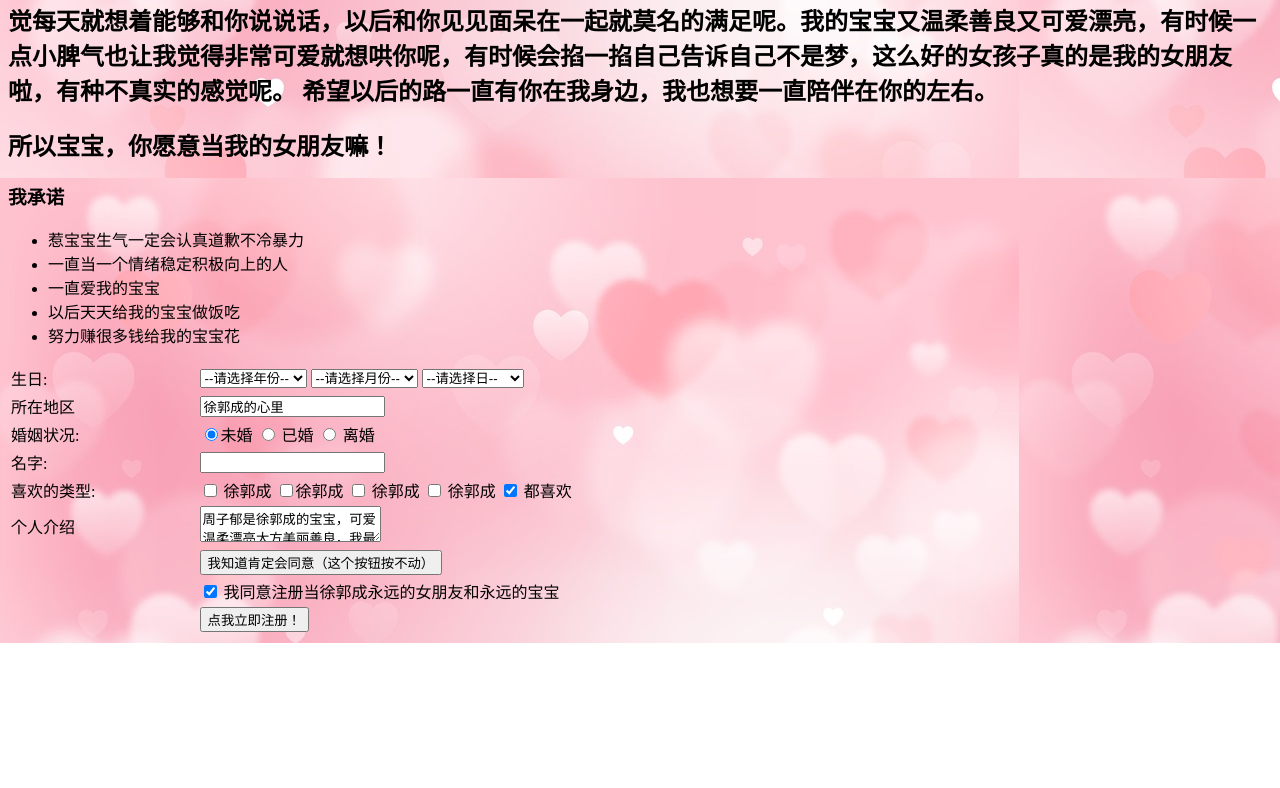
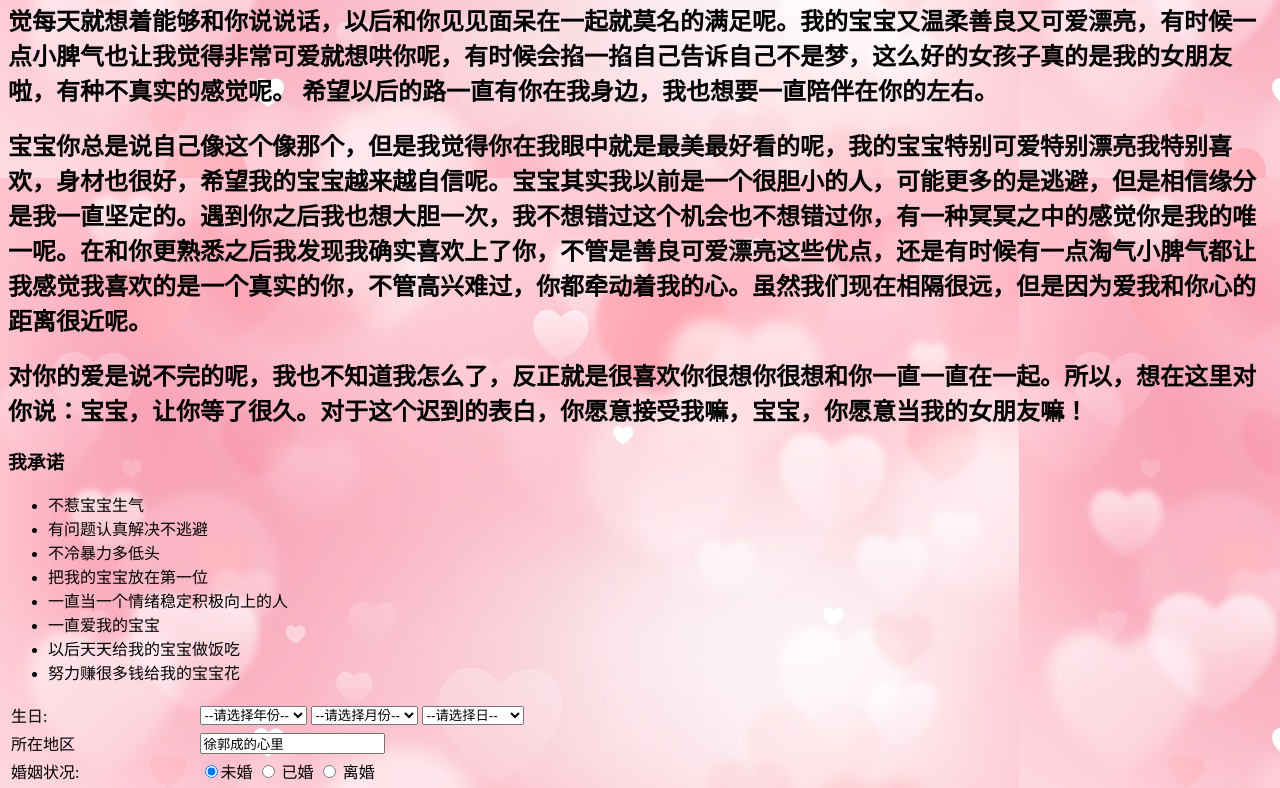
Before and after one commit to Kahuyo/Kahuyo1.github-io, a plain HTML site: page index.html in a window 1280 px wide. Shown: the part 472-1260 px from the top of the page. Before the commit the page ends 1115 px from the top, so only its background shows below. Drawn offline with Linux system fonts and the light colour scheme.

Commit message:
Update index.html

```diff
--- a/index.html
+++ b/index.html
@@ -25,13 +25,19 @@
   我之前的QQ签名是：孤单的黑夜途中，只要想着你，我就不会惶恐（你猜对啦就是那一句歌词），就是说你哦，我觉得你是我的小太阳，是我前进的一盏灯，以前的我对人生没有什么太大的期待，但是遇到了我的宝宝，又有了前进的方向，又有了努力的动力，想和你一直一直在一起嘿嘿嘿，
 宝宝可能我这个人并不是一个很会表达和说话的人，但是我也在努力改进自己。感觉有时候我打字比直接说话好像更会说呢不知道为啥嘿嘿嘿。反正喜欢上你之后，感觉每天就想着能够和你说说话，以后和你见见面呆在一起就莫名的满足呢。我的宝宝又温柔善良又可爱漂亮，有时候一点小脾气也让我觉得非常可爱就想哄你呢，有时候会掐一掐自己告诉自己不是梦，这么好的女孩子真的是我的女朋友啦，有种不真实的感觉呢。
   希望以后的路一直有你在我身边，我也想要一直陪伴在你的左右。</h2>
-<h2>所以宝宝，你愿意当我的女朋友嘛！</h2>
+    <h2>宝宝你总是说自己像这个像那个，但是我觉得你在我眼中就是最美最好看的呢，我的宝宝特别可爱特别漂亮我特别喜欢，身材也很好，希望我的宝宝越来越自信呢。宝宝其实我以前是一个很胆小的人，可能更多的是逃避，但是相信缘分是我一直坚定的。遇到你之后我也想大胆一次，我不想错过这个机会也不想错过你，有一种冥冥之中的感觉你是我的唯一呢。在和你更熟悉之后我发现我确实喜欢上了你，不管是善良可爱漂亮这些优点，还是有时候有一点淘气小脾气都让我感觉我喜欢的是一个真实的你，不管高兴难过，你都牵动着我的心。虽然我们现在相隔很远，但是因为爱我和你心的距离很近呢。</h2>
+
+
+<h2>对你的爱是说不完的呢，我也不知道我怎么了，反正就是很喜欢你很想你很想和你一直一直在一起。所以，想在这里对你说：宝宝，让你等了很久。对于这个迟到的表白，你愿意接受我嘛，宝宝，你愿意当我的女朋友嘛！</h2>
 <tr>
                 <td></td>
                 <td>
                     <h3>我承诺</h3>
                     <ul>
-                        <li>惹宝宝生气一定会认真道歉不冷暴力</li>
+                        <li>不惹宝宝生气</li>
+                        <li>有问题认真解决不逃避</li>
+                        <li>不冷暴力多低头</li>
+                        <li>把我的宝宝放在第一位</li>
                         <li>一直当一个情绪稳定积极向上的人</li>
                         <li>一直爱我的宝宝</li>
                         <li>以后天天给我的宝宝做饭吃</li>
```
